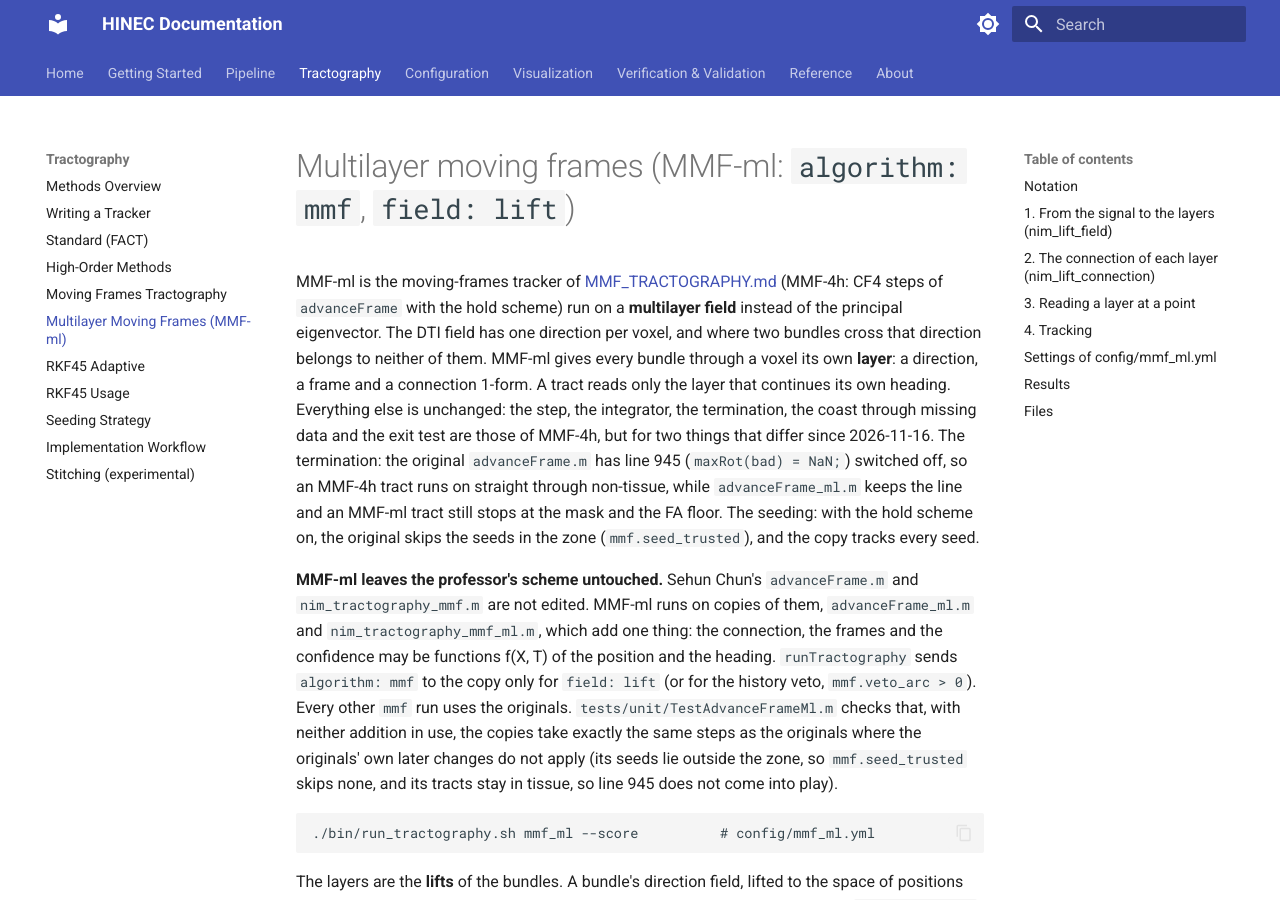
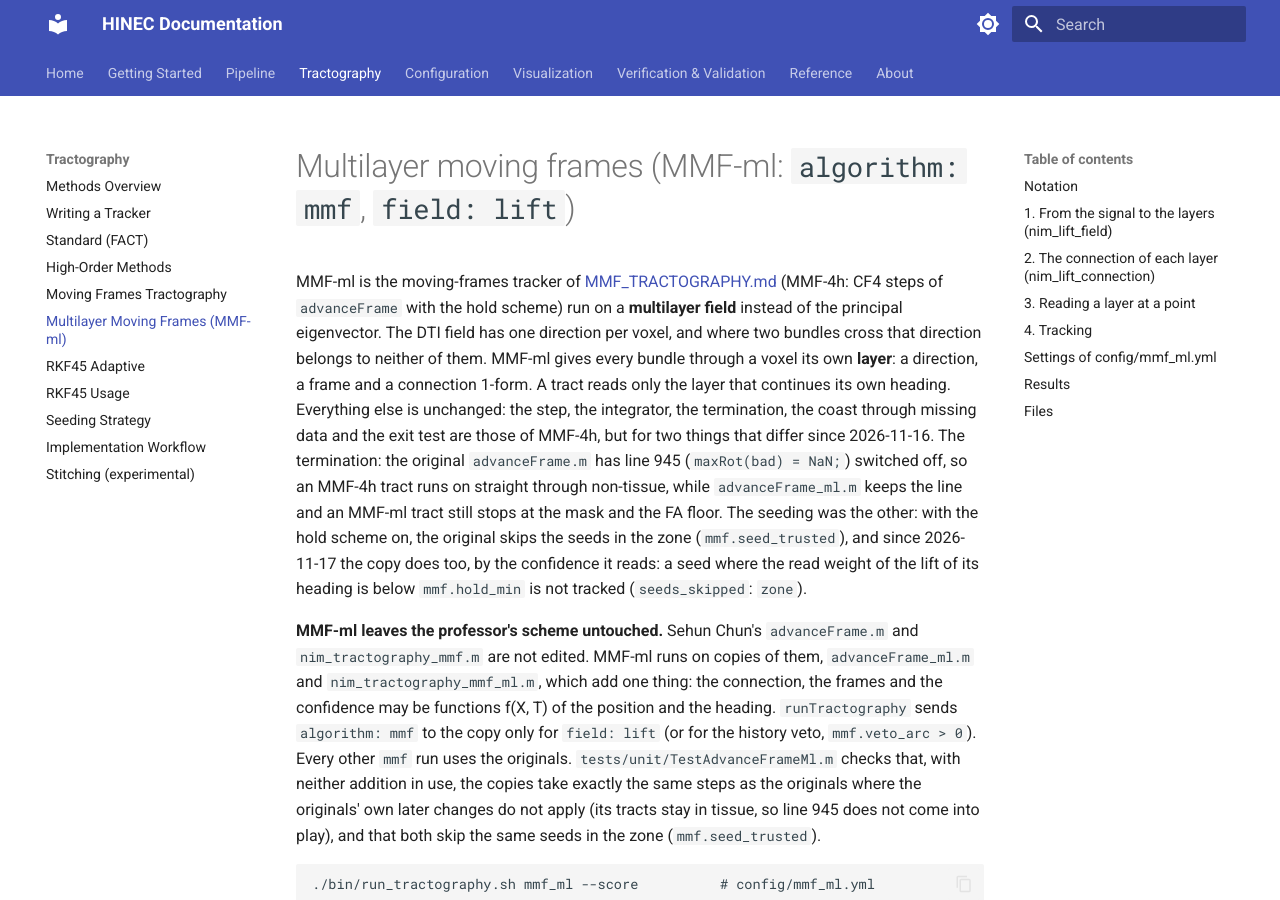
Before and after one commit to uicneuro/hinec, an MkDocs documentation site: the page built from docs/MMF_ML.md, in a window 1280 px wide and 900 px high. Built offline with MkDocs 1.6.1 and Material for MkDocs 9.7.7, drawn with Linux system fonts in a browser that asks for light colours.

Commit message:
mmf_ml: seeds only in trusted data (mmf.seed_trusted)
nim_tractography_mmf_ml (field: lift, or mmf.veto_arc > 0) now reads
tractography.mmf.seed_trusted as nim_tractography_mmf does: with mmf.hold
hold or march, a seed whose confidence is finite and below mmf.hold_min is
not tracked, is counted in meta.mmf.seeds_skipped as zone, and keeps its
confidence in its debug.trace record. The confidence is the one the scheme
reads at a node: CL on field: dti, and on field: lift the read weight of
the lift of the seed's heading (the lower of its two directions).

Behaviour change for those runs, config/mmf_ml.yml included;
seed_trusted: false restores the tracker as it was. The scores of
MMF_ML.md were measured before and not measured again.

Test: theCopySkipsTheSeedsInTheZoneAsTheOriginal.

Co-Authored-By: Claude Fable 5.2 <noreply@anthropic.com>

````diff
--- a/docs/MMF_ML.md
+++ b/docs/MMF_ML.md
@@ -11,9 +11,11 @@ termination, the coast through missing data and the exit test are those of
 MMF-4h, but for two things that differ since 2026-11-16. The termination: the
 original `advanceFrame.m` has line 945 (`maxRot(bad) = NaN;`) switched off, so an
 MMF-4h tract runs on straight through non-tissue, while `advanceFrame_ml.m` keeps the
-line and an MMF-ml tract still stops at the mask and the FA floor. The seeding: with
-the hold scheme on, the original skips the seeds in the zone (`mmf.seed_trusted`),
-and the copy tracks every seed.
+line and an MMF-ml tract still stops at the mask and the FA floor. The seeding was
+the other: with the hold scheme on, the original skips the seeds in the zone
+(`mmf.seed_trusted`), and since 2026-11-17 the copy does too, by the confidence it
+reads: a seed where the read weight of the lift of its heading is below
+`mmf.hold_min` is not tracked (`seeds_skipped`: `zone`).
 
 **MMF-ml leaves the professor's scheme untouched.** Sehun Chun's
 `advanceFrame.m` and `nim_tractography_mmf.m` are not edited. MMF-ml runs on
@@ -24,9 +26,9 @@ f(X, T) of the position and the heading. `runTractography` sends
 `mmf.veto_arc > 0`). Every other `mmf` run uses the originals.
 `tests/unit/TestAdvanceFrameMl.m` checks that, with neither addition in use,
 the copies take exactly the same steps as the originals where the originals'
-own later changes do not apply (its seeds lie outside the zone, so
-`mmf.seed_trusted` skips none, and its tracts stay in tissue, so line 945 does not
-come into play).
+own later changes do not apply (its tracts stay in tissue, so line 945 does not
+come into play), and that both skip the same seeds in the zone
+(`mmf.seed_trusted`).
 
 ```
 ./bin/run_tractography.sh mmf_ml --score          # config/mmf_ml.yml
````
Also changed, not shown: docs/CHANGELOG_YAML.md (+15 -0 lines), docs/YAML_CONFIG.md (+1 -1 lines), 3 other files.
